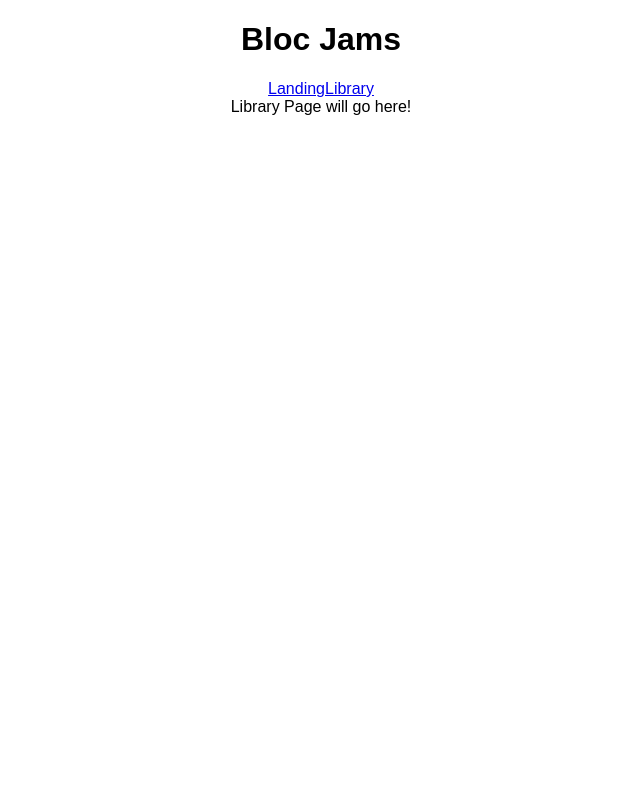
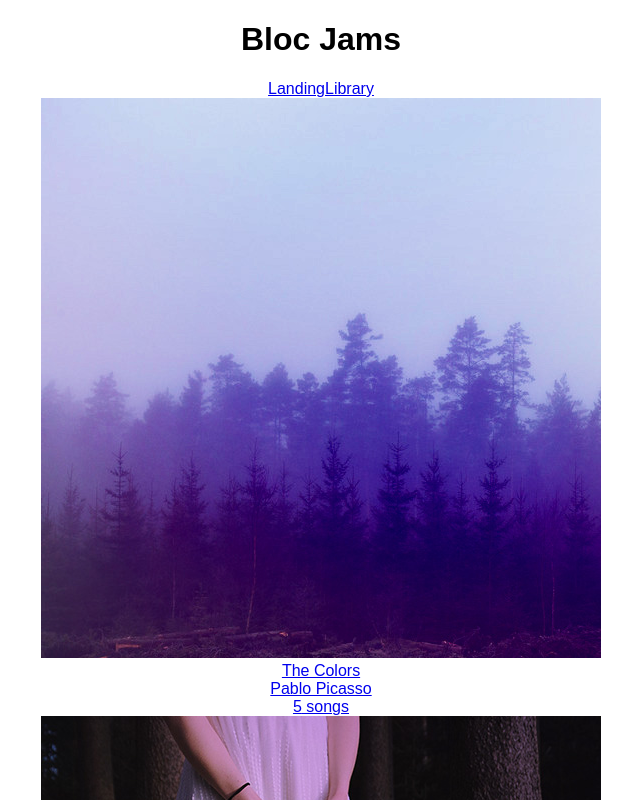
Before and after one commit to JosiahWatts/bloc-jams-react, a React (Create React App) app: page /library in a window 1280 px wide. Shown: the top 800 px of the page, without its empty margins (319-959 px from the left). Built offline with nearby package versions, Linux system fonts and the light colour scheme.

Commit message:
Checkpoint 4: complete

```diff
--- a/src/App.js
+++ b/src/App.js
@@ -19,7 +19,7 @@
         <main>
           <Route exact path='/' component={ Landing } />
           <Route path='/library' component= { Library } />
-          <Route path='/album' component= { Album } />
+          <Route path='/album/:slug' component= { Album } />
         </main>
       </div>
     );
--- a/src/components/Album.js
+++ b/src/components/Album.js
@@ -1,9 +1,13 @@
-import React from 'react';
+import React, { Component } from 'react';
 
-const Album = () => (
-  <section className="album">
-    Albums Page will go here!
-  </section>
-);
+class Album extends React.Component {
+  render(){
+    return (
+      <section className="album">
+        {this.props.match.params.slug} Album will go here
+      </section>
+    );
+  }
+}
 
 export default Album;
--- a/src/components/Library.js
+++ b/src/components/Library.js
@@ -1,9 +1,32 @@
-import React from 'react';
+import React, { Component } from 'react';
+import { Link } from 'react-router-dom';
+import albumData from './../data/albums';
 
-const Library = () => (
-  <section className="library">
-    Library Page will go here!
-  </section>
-);
+class Library extends React.Component {
+
+  constructor(props){
+    super(props);
+    this.state = {
+      albums: albumData
+    };
+  }
+
+  render(){
+    return(
+      <section className="library">
+        {
+          this.state.albums.map( (album, index) =>
+            <Link to={`/album/${album.slug}`} key={index}>
+              <img src={album.albumCover} alt={album.title} />
+              <div>{album.title}</div>
+              <div>{album.artist}</div>
+              <div>{album.songs.length} songs</div>
+            </Link>
+          )
+        }
+      </section>
+    );
+  }
+}
 
 export default Library;
--- /dev/null
+++ b/src/data/albums.js
@@ -0,0 +1,27 @@
+export default [{
+  title: 'The Colors',
+  artist: 'Pablo Picasso',
+  releaseInfo: '1909 Spanish Records',
+  albumCover: '/assets/images/album_covers/01.jpg',
+  slug: 'the-colors',
+  songs: [
+      { title: 'Blue', duration: '161.71', audioSrc: '/assets/music/blue.mp3' },
+      { title: 'Green', duration: '103.96', audioSrc: '/assets/music/green.mp3' },
+      { title: 'Red', duration: '268.45', audioSrc: '/assets/music/red.mp3' },
+      { title: 'Pink', duration: '153.14', audioSrc: '/assets/music/pink.mp3' },
+      { title: 'Magenta', duration: '374.22', audioSrc: '/assets/music/magenta.mp3' }
+  ]
+}, {
+    title: 'The Telephone',
+    artist: 'Guglielmo Marconi',
+    releaseInfo: '1909 EM',
+    albumCover: '/assets/images/album_covers/02.jpg',
+    slug: 'the-telephone',
+    songs: [
+      { title: 'Blue', duration: '161.71', audioSrc: '/assets/music/blue.mp3' },
+      { title: 'Green', duration: '103.96', audioSrc: '/assets/music/green.mp3' },
+      { title: 'Red', duration: '268.45', audioSrc: '/assets/music/red.mp3' },
+      { title: 'Pink', duration: '153.14', audioSrc: '/assets/music/pink.mp3' },
+      { title: 'Magenta', duration: '374.22', audioSrc: '/assets/music/magenta.mp3' }
+    ]
+}];
```
